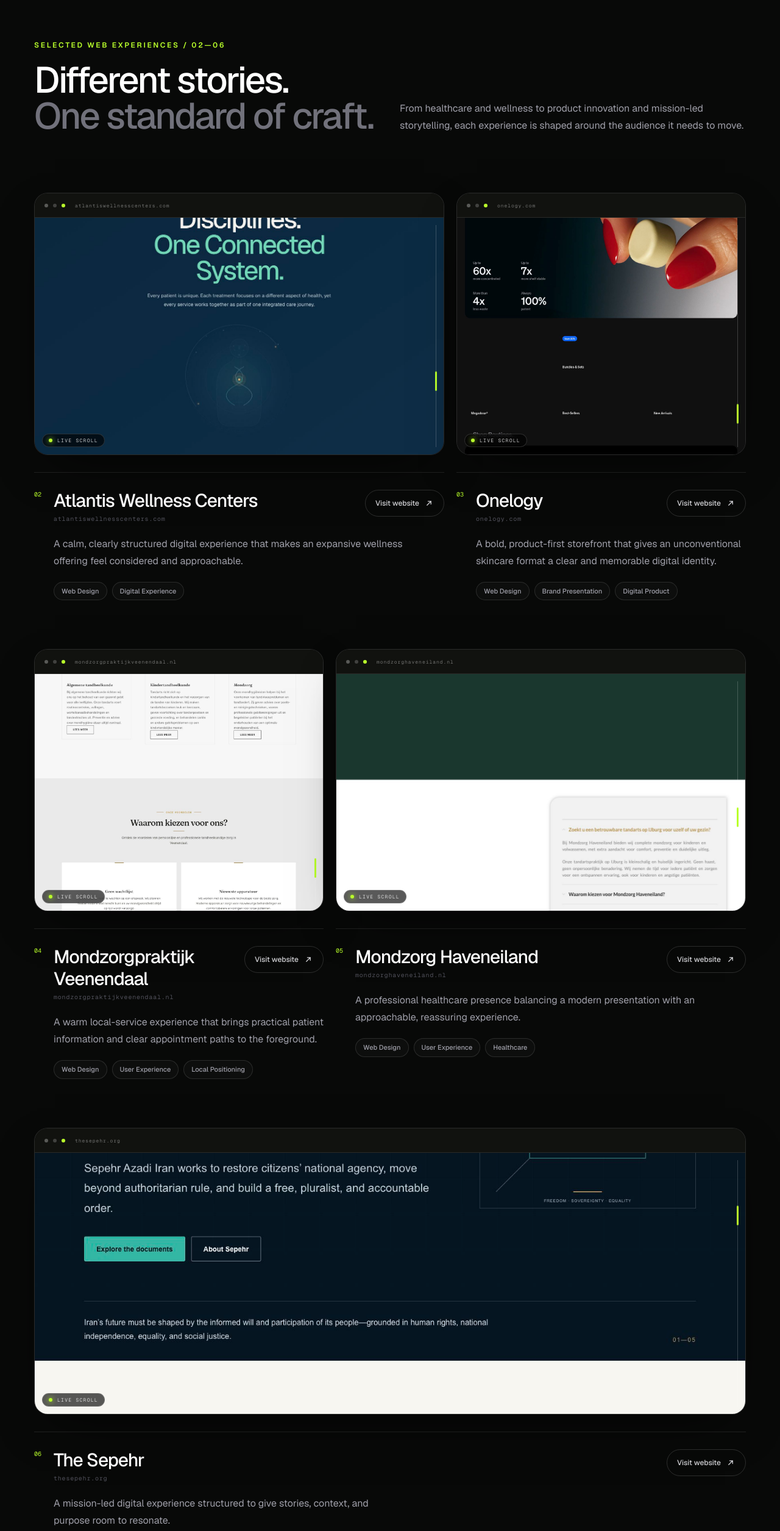
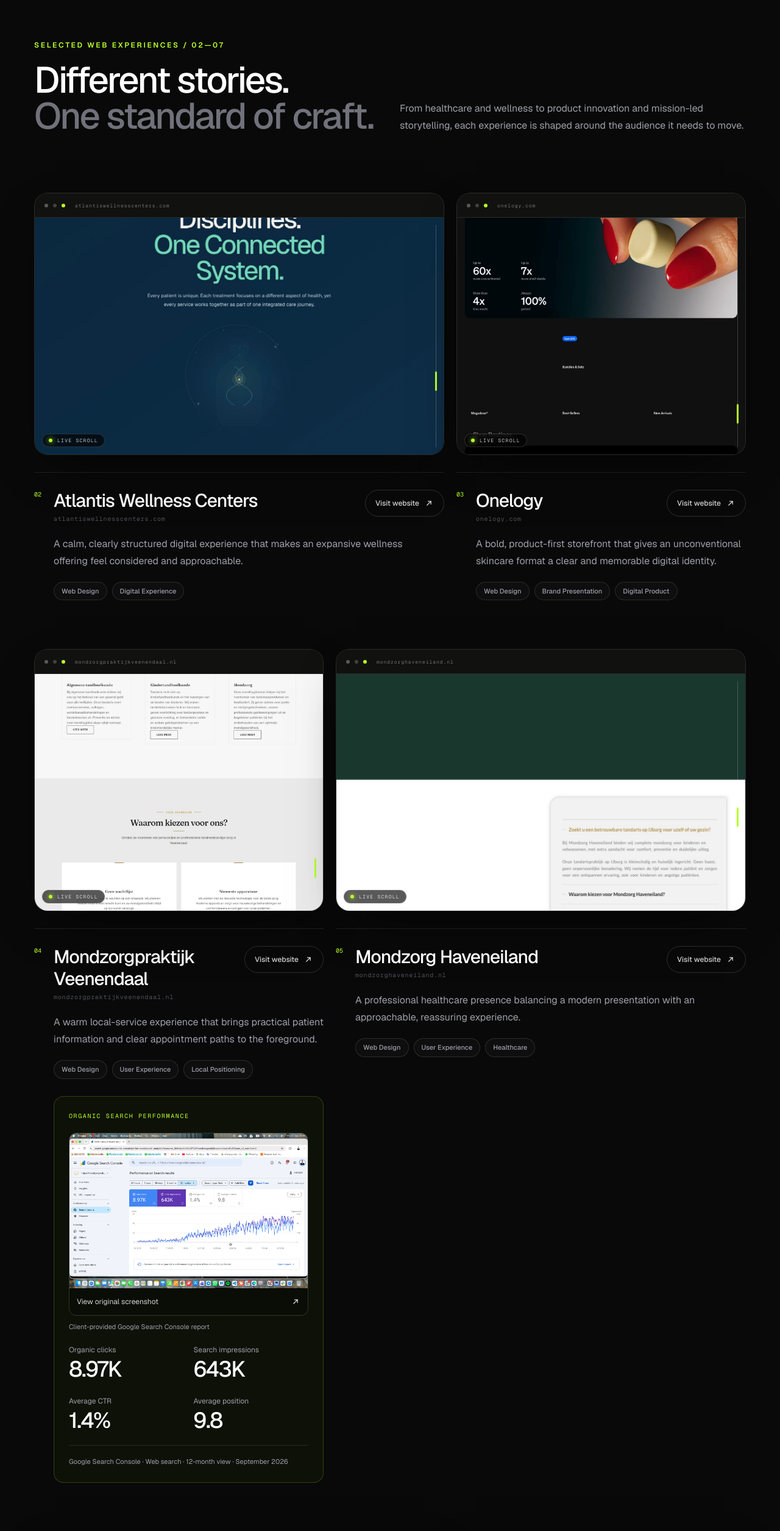
Before and after one commit to samaniist/nick, a Next.js app: page /case-studies in a window 1280 px wide. Shown: the part 2450-4960 px from the top of the page at 61% size. Built offline with nearby package versions, Linux system fonts and the light colour scheme.

Commit message:
Add Corridor portfolio preview and Veenendaal search results

```diff
--- a/app/case-studies/page.tsx
+++ b/app/case-studies/page.tsx
@@ -286,7 +286,7 @@
         <div className="mx-auto max-w-7xl">
           <div className="grid gap-8 lg:grid-cols-2 lg:items-end">
             <div>
-              <p className="text-xs font-semibold uppercase tracking-[0.22em] text-[#b9ff2b]">Selected web experiences / 02—06</p>
+              <p className="text-xs font-semibold uppercase tracking-[0.22em] text-[#b9ff2b]">Selected web experiences / 02—{String(webProjects.length + 1).padStart(2, "0")}</p>
               <h2 id="web-experiences-title" className="mt-5 max-w-3xl text-4xl font-medium leading-[0.98] tracking-[-0.045em] sm:text-6xl">
                 Different stories.<br /><span className="text-zinc-500">One standard of craft.</span>
               </h2>
@@ -330,6 +330,42 @@
                       <ul className="mt-5 flex flex-wrap gap-2" aria-label={`${project.name} services`}>
                         {project.services.map((service) => <Tag key={service}>{service}</Tag>)}
                       </ul>
+                      {project.searchPerformance && (
+                        <div className="mt-7 rounded-2xl border border-[#b9ff2b]/20 bg-[#b9ff2b]/[0.035] p-5 sm:p-6">
+                          <p className="font-mono text-[10px] uppercase tracking-[0.16em] text-[#b9ff2b]">Organic search performance</p>
+                          <figure className="mt-5">
+                            <a
+                              href={project.searchPerformance.screenshot}
+                              target="_blank"
+                              rel="noopener noreferrer"
+                              aria-label={`View ${project.name} Google Search Console screenshot at full size (opens in a new tab)`}
+                              className="group/proof block overflow-hidden rounded-xl border border-white/15 focus-visible:outline-2 focus-visible:outline-offset-4 focus-visible:outline-[#b9ff2b]"
+                            >
+                              <Image
+                                src={project.searchPerformance.screenshot}
+                                alt="Google Search Console for mondzorgpraktijkveenendaal.nl: 12 months of web search performance, with 8.97K clicks, 643K impressions, 1.4% average CTR, and 9.8 average position."
+                                width={3024}
+                                height={1964}
+                                sizes="(max-width: 1023px) 100vw, 40vw"
+                                className="h-auto w-full"
+                              />
+                              <span className="flex min-h-11 items-center justify-between gap-3 bg-black/30 px-3 py-2 text-xs text-zinc-300 transition-colors group-hover/proof:text-[#b9ff2b]">
+                                View original screenshot <ExternalArrow className="h-4 w-4 shrink-0" />
+                              </span>
+                            </a>
+                            <figcaption className="mt-2 text-[11px] leading-5 text-zinc-400">Client-provided Google Search Console report</figcaption>
+                          </figure>
+                          <dl className="mt-5 grid grid-cols-2 gap-x-4 gap-y-6">
+                            {project.searchPerformance.metrics.map((metric) => (
+                              <div key={metric.label}>
+                                <dt className="text-xs text-zinc-400">{metric.label}</dt>
+                                <dd className="mt-1 text-3xl font-medium tracking-[-0.04em] text-white sm:text-4xl">{metric.value}</dd>
+                              </div>
+                            ))}
+                          </dl>
+                          <p className="mt-5 border-t border-white/10 pt-4 text-[11px] leading-5 text-zinc-400">{project.searchPerformance.source}</p>
+                        </div>
+                      )}
                     </div>
                   </div>
                 </article>
--- a/components/case-studies/case-study-data.ts
+++ b/components/case-studies/case-study-data.ts
@@ -3,6 +3,7 @@
   | "veenendaal"
   | "haveneiland"
   | "onelogy"
+  | "corridor"
   | "sepehr";
 
 export type WebProject = {
@@ -13,6 +14,11 @@
   services: string[];
   preview: ProjectPreview;
   size: "wide" | "compact" | "full";
+  searchPerformance?: {
+    source: string;
+    screenshot: string;
+    metrics: { label: string; value: string }[];
+  };
 };
 
 export const webProjects: WebProject[] = [
@@ -45,6 +51,16 @@
     services: ["Web Design", "User Experience", "Local Positioning"],
     preview: "veenendaal",
     size: "compact",
+    searchPerformance: {
+      source: "Google Search Console · Web search · 12-month view · September 2026",
+      screenshot: "/case-studies/veenendaal-google-search-console.png",
+      metrics: [
+        { label: "Organic clicks", value: "8.97K" },
+        { label: "Search impressions", value: "643K" },
+        { label: "Average CTR", value: "1.4%" },
+        { label: "Average position", value: "9.8" },
+      ],
+    },
   },
   {
     name: "Mondzorg Haveneiland",
@@ -64,7 +80,17 @@
       "A mission-led digital experience structured to give stories, context, and purpose room to resonate.",
     services: ["Web Design", "Storytelling", "Mission-driven Experience"],
     preview: "sepehr",
-    size: "full",
+    size: "wide",
+  },
+  {
+    name: "Tandarts Corridor",
+    domain: "tandarts-corridor.nl",
+    href: "https://tandarts-corridor.nl/",
+    description:
+      "An editorial dental experience for Mondzorgpraktijk Veenendaal, pairing warm imagery and considered typography with clear paths to care and appointments.",
+    services: ["Web Design", "User Experience", "Healthcare"],
+    preview: "corridor",
+    size: "compact",
   },
 ];
 
--- a/components/case-studies/project-preview.tsx
+++ b/components/case-studies/project-preview.tsx
@@ -3,8 +3,15 @@
 
 const screenshots: Record<
   ProjectPreviewName,
-  { src: string; alt: string; domain: string; width: number }
+  { src: string; alt: string; domain: string; width: number; height?: number }
 > = {
+  corridor: {
+    src: "/case-studies/corridor-selected-scroll.png",
+    alt: "Tandarts Corridor website: dental care and treatments",
+    domain: "tandarts-corridor.nl",
+    width: 1280,
+    height: 2195,
+  },
   atlantis: {
     src: "/case-studies/atlantis-scroll.png",
     alt: "Atlantis Wellness Centers website homepage",
@@ -55,7 +62,7 @@
           src={screenshot.src}
           alt={screenshot.alt}
           width={screenshot.width}
-          height={3600}
+          height={screenshot.height ?? 3600}
           sizes="(max-width: 1023px) 100vw, 58vw"
           delay={index * 0.12}
         />
```
Also changed, not shown: public/case-studies/corridor-selected-scroll.png (added), public/case-studies/veenendaal-google-search-console.png (added).
